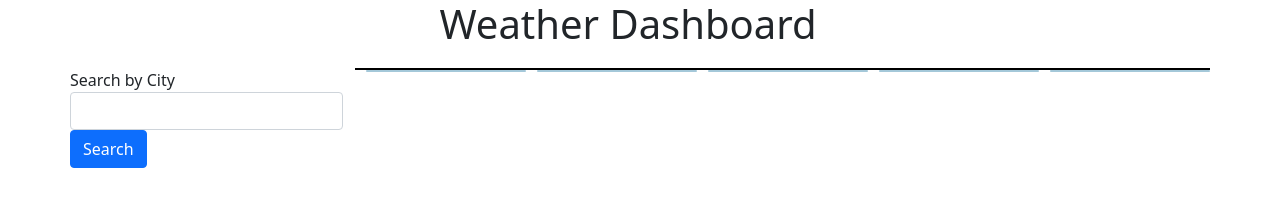
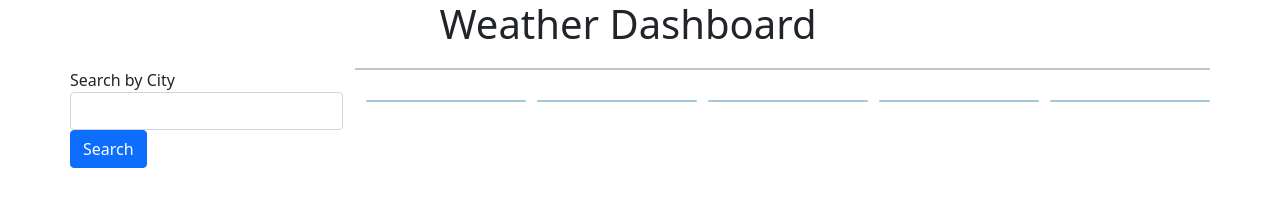
Before and after one commit to josephmnielsen/weatherApp, a plain HTML site: page index.html in a window 1280 px wide. Drawn offline with nearby package versions, Linux system fonts and the light colour scheme; no server answers.

Commit message:
more styling updates

```diff
--- a/style.css
+++ b/style.css
@@ -1,5 +1,7 @@
 p {
   font-size: 16px;
+  padding: 0;
+  margin:0%
 }
 
 .header {
@@ -21,5 +23,6 @@ p {
 }
 
 #curWeath {
-  border: black solid 1px;
+  border: rgb(197, 195, 195) solid 1px;
+  margin-bottom: 30px;
 }
```
